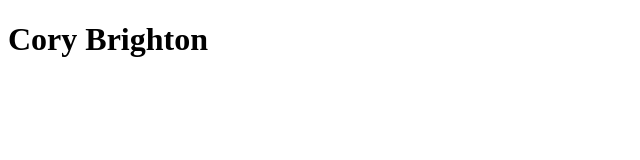
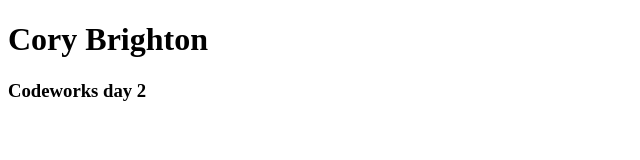
Before and after one commit to brighcory/day-2, a plain HTML site: page index.html in a window 1280 px wide. Shown: the whole page, without its empty margins (0-640 px from the left). Drawn offline with Linux system fonts and the light colour scheme.

Commit message:
added subheading

```diff
--- a/index.html
+++ b/index.html
@@ -12,6 +12,7 @@
   <h1>
     Cory Brighton
   </h1>
+  <h3>Codeworks day 2</h3>
 </body>
 
 </html>
```
